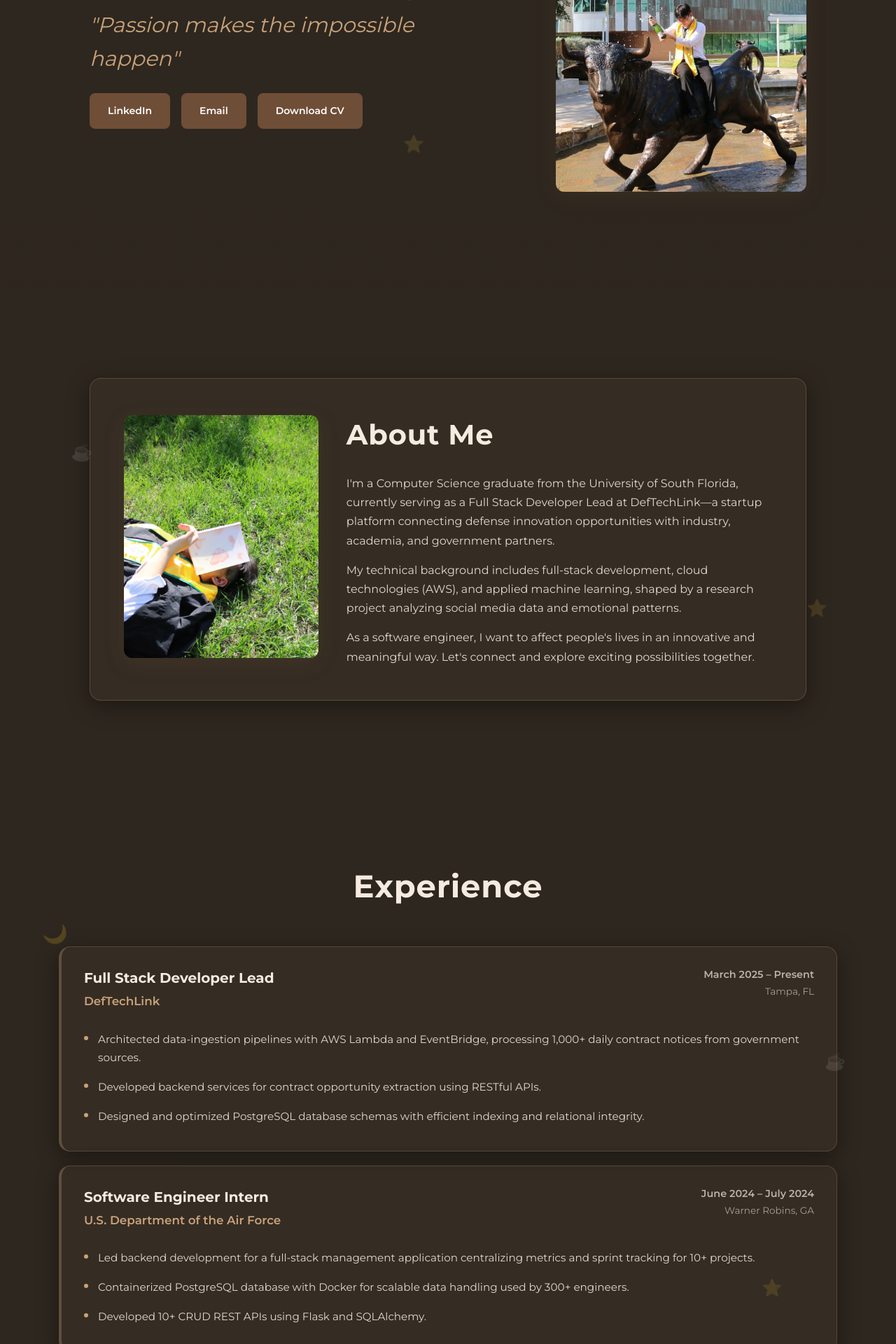
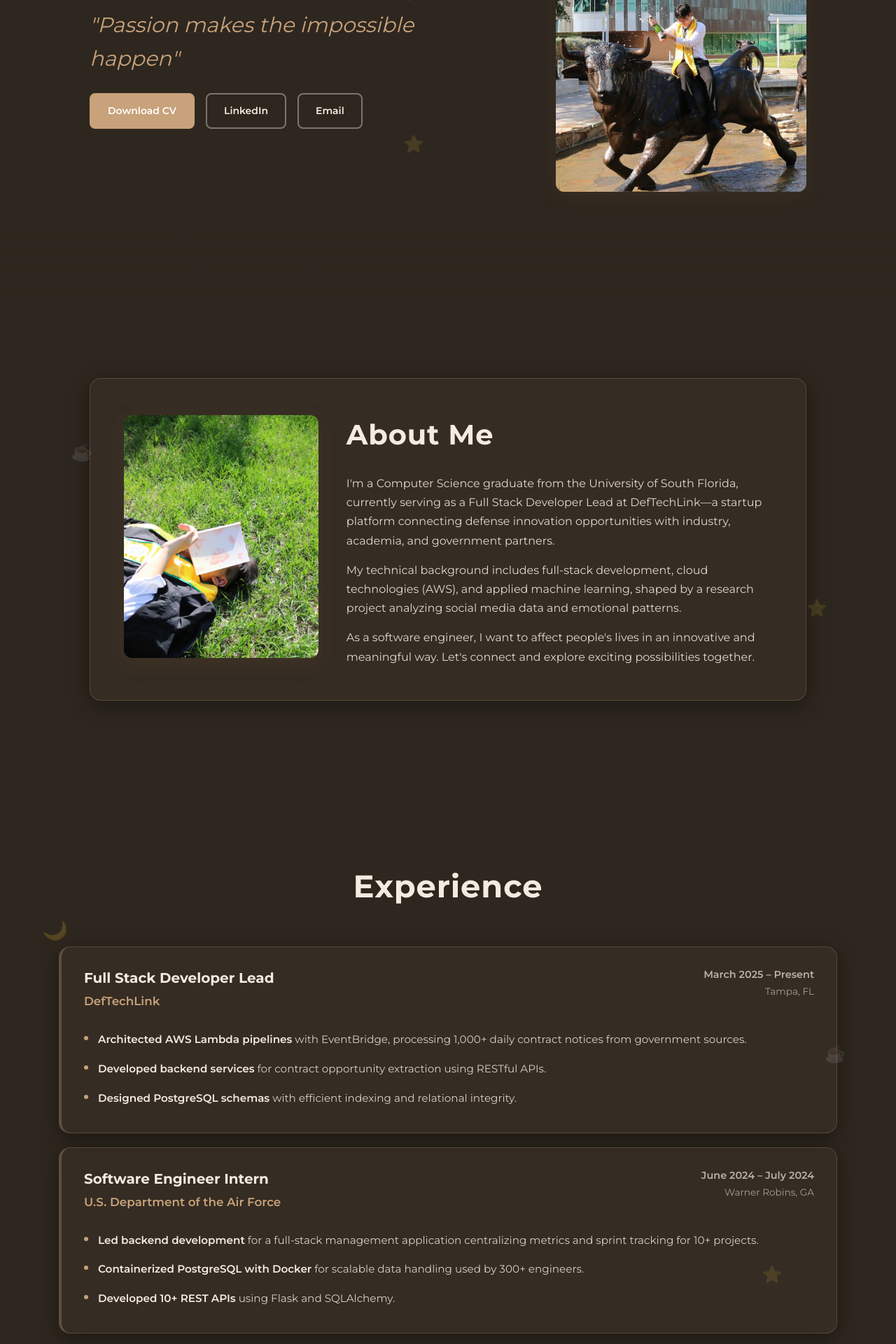
Before and after one commit to jaguan2/personal-portfolio, a React (Vite) app: page / in a window 1280 px wide. Shown: the part 380-2300 px from the top of the page at 70% size. Built offline with nearby package versions, Linux system fonts and the light colour scheme.

Commit message:
Further enhancements

```diff
--- a/src/components/Experience.css
+++ b/src/components/Experience.css
@@ -119,13 +119,18 @@
 }
 
 .experience-details li {
-  color: rgba(245, 235, 224, 0.9);
+  color: rgba(245, 235, 224, 0.85);
   font-size: 0.95rem;
   line-height: 1.7;
   padding: 8px 0;
   padding-left: 20px;
   position: relative;
   transition: transform 0.2s ease;
+}
+
+.experience-details li strong {
+  color: #f5ebe0;
+  font-weight: 600;
 }
 
 .experience-details li:hover {
--- a/src/components/Experience.jsx
+++ b/src/components/Experience.jsx
@@ -7,9 +7,9 @@ const experiences = [
     location: 'Tampa, FL',
     period: 'March 2025 – Present',
     description: [
-      'Architected data-ingestion pipelines with AWS Lambda and EventBridge, processing 1,000+ daily contract notices from government sources.',
-      'Developed backend services for contract opportunity extraction using RESTful APIs.',
-      'Designed and optimized PostgreSQL database schemas with efficient indexing and relational integrity.'
+      { bold: 'Architected AWS Lambda pipelines', rest: ' with EventBridge, processing 1,000+ daily contract notices from government sources.' },
+      { bold: 'Developed backend services', rest: ' for contract opportunity extraction using RESTful APIs.' },
+      { bold: 'Designed PostgreSQL schemas', rest: ' with efficient indexing and relational integrity.' }
     ]
   },
   {
@@ -18,9 +18,9 @@ const experiences = [
     location: 'Warner Robins, GA',
     period: 'June 2024 – July 2024',
     description: [
-      'Led backend development for a full-stack management application centralizing metrics and sprint tracking for 10+ projects.',
-      'Containerized PostgreSQL database with Docker for scalable data handling used by 300+ engineers.',
-      'Developed 10+ CRUD REST APIs using Flask and SQLAlchemy.'
+      { bold: 'Led backend development', rest: ' for a full-stack management application centralizing metrics and sprint tracking for 10+ projects.' },
+      { bold: 'Containerized PostgreSQL with Docker', rest: ' for scalable data handling used by 300+ engineers.' },
+      { bold: 'Developed 10+ REST APIs', rest: ' using Flask and SQLAlchemy.' }
     ]
   }
 ]
@@ -50,7 +50,7 @@ function Experience() {
               </div>
               <ul className="experience-details">
                 {exp.description.map((item, index) => (
-                  <li key={index}>{item}</li>
+                  <li key={index}><strong>{item.bold}</strong>{item.rest}</li>
                 ))}
               </ul>
             </div>
--- a/src/components/Footer.css
+++ b/src/components/Footer.css
@@ -1,30 +1,40 @@
 #footer {
-  background: #e6d5c3;
-  padding: 20px 10%;
+  background: rgba(46, 39, 31, 0.95);
+  padding: 60px 10% 40px;
   text-align: center;
+  border-top: 1px solid rgba(200, 162, 122, 0.2);
+}
+
+.closing-message {
+  color: rgba(245, 235, 224, 0.7);
+  font-size: 1.1rem;
+  font-style: italic;
+  margin-bottom: 24px;
+  letter-spacing: 0.02em;
 }
 
 .footer-links {
   display: flex;
   justify-content: center;
   align-items: center;
-  gap: 15px;
+  gap: 20px;
   flex-wrap: wrap;
 }
 
 .footer-links a {
-  color: #6f4e37;
+  color: #c8a27a;
   text-decoration: none;
   font-weight: 500;
-  font-size: 0.9rem;
-  transition: opacity 0.3s ease;
+  font-size: 0.95rem;
+  transition: color 0.3s ease, transform 0.3s ease;
 }
 
 .footer-links a:hover {
-  opacity: 0.7;
+  color: #f5ebe0;
+  transform: translateY(-2px);
 }
 
 .divider {
-  color: #c8a27a;
+  color: rgba(200, 162, 122, 0.4);
   font-size: 0.8rem;
 }
--- a/src/components/Footer.jsx
+++ b/src/components/Footer.jsx
@@ -3,6 +3,7 @@ import './Footer.css'
 function Footer() {
   return (
     <footer id="footer">
+      <p className="closing-message">Thanks for scrolling — feel free to reach out.</p>
       <div className="footer-links">
         <a href="https://www.linkedin.com/in/jaguan/" target="_blank" rel="noopener noreferrer">
           LinkedIn
--- a/src/components/Header.css
+++ b/src/components/Header.css
@@ -165,20 +165,36 @@
   padding: 12px 24px;
   border-radius: 8px;
   cursor: pointer;
-  color: #fff;
-  border: 2px solid #6f4e37;
   font-weight: 600;
   font-size: 14px;
   text-align: center;
-  background: #6f4e37;
   transition: all 0.3s ease;
 }
 
-.button:hover {
+.button-primary {
+  color: #fff;
+  background: #c8a27a;
+  border: 2px solid #c8a27a;
+}
+
+.button-primary:hover {
+  background: #d4b08c;
+  border-color: #d4b08c;
+  transform: translateY(-3px);
+  box-shadow: 0 6px 20px rgba(200, 162, 122, 0.4);
+}
+
+.button-secondary {
+  color: #f5ebe0;
   background: transparent;
-  color: #f5ebe0;
+  border: 2px solid rgba(245, 235, 224, 0.4);
+}
+
+.button-secondary:hover {
+  border-color: #c8a27a;
+  color: #c8a27a;
   transform: translateY(-3px);
-  box-shadow: 0 4px 15px rgba(111, 78, 55, 0.2);
+  box-shadow: 0 4px 15px rgba(200, 162, 122, 0.2);
 }
 
 @media (max-width: 768px) {
--- a/src/components/Header.jsx
+++ b/src/components/Header.jsx
@@ -18,14 +18,14 @@ function Header() {
             <h1>Hi, I'm Jason 👋</h1>
             <p>"Passion makes the impossible happen"</p>
             <div className="home-button">
-              <a href="https://www.linkedin.com/in/jaguan/" className="button" target="_blank" rel="noopener noreferrer">
+              <a href={resumePdf} className="button button-primary" download="Jason_Guan_Resume.pdf">
+                Download CV
+              </a>
+              <a href="https://www.linkedin.com/in/jaguan/" className="button button-secondary" target="_blank" rel="noopener noreferrer">
                 LinkedIn
               </a>
-              <a href="mailto:tpaguan@gmail.com" className="button">
+              <a href="mailto:tpaguan@gmail.com" className="button button-secondary">
                 Email
-              </a>
-              <a href={resumePdf} className="button" download="Jason_Guan_Resume.pdf">
-                Download CV
               </a>
             </div>
           </div>
--- a/src/components/Projects.css
+++ b/src/components/Projects.css
@@ -152,11 +152,25 @@
   box-shadow: 0 10px 30px rgba(111, 78, 55, 0.25);
 }
 
+.slider-navigation {
+  display: flex;
+  flex-direction: column;
+  align-items: center;
+  gap: 16px;
+  margin-top: 40px;
+}
+
+.project-count {
+  color: rgba(245, 235, 224, 0.6);
+  font-size: 0.9rem;
+  font-weight: 500;
+  letter-spacing: 0.1em;
+}
+
 .slider-dots {
   display: flex;
   justify-content: center;
   gap: 12px;
-  margin-top: 40px;
 }
 
 .dot {
--- a/src/components/Projects.jsx
+++ b/src/components/Projects.jsx
@@ -78,6 +78,8 @@ function Projects() {
         </button>
       </div>
 
+      <div className="slider-navigation">
+        <span className="project-count">{currentIndex + 1} / {projects.length}</span>
         <div className="slider-dots">
           {projects.map((_, index) => (
             <button
@@ -88,6 +90,7 @@ function Projects() {
             />
           ))}
         </div>
+      </div>
     </section>
   )
 }
```
Lines whose indentation alone changed are shown as unchanged.
